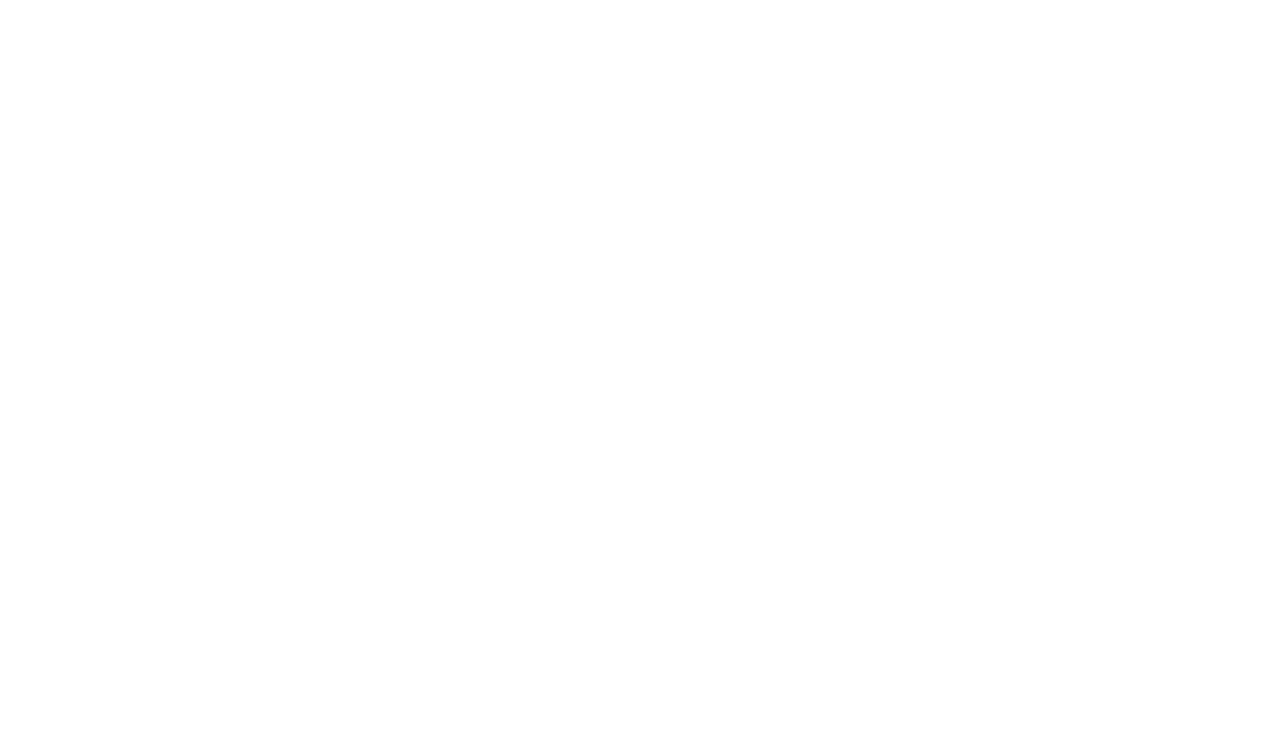
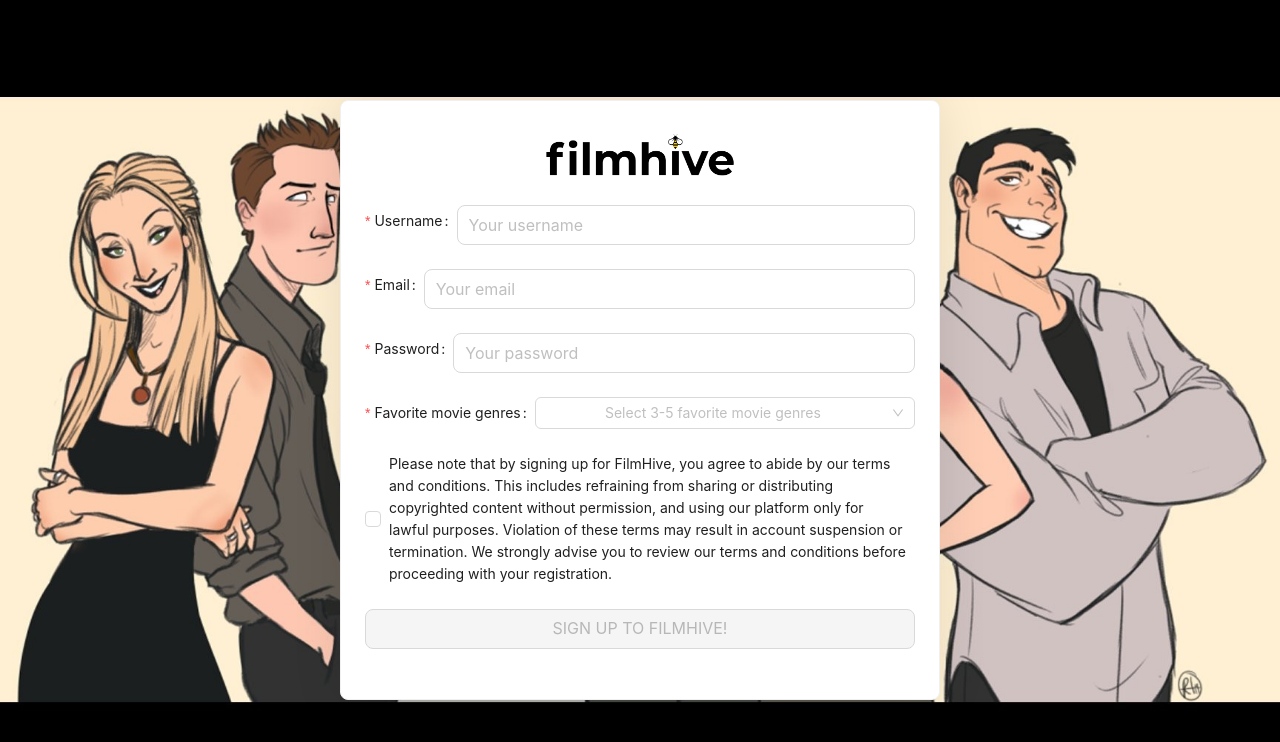
Before and after one commit to yinuotxie/FilmHive, a React (Create React App) app in the folder client/: page /register in a window 1280 px wide. Before the commit this address had no page. Shown: the top 742 px of the page. Built offline with nearby package versions, Linux system fonts and the light colour scheme.

Commit message:
register

```diff
--- a/client/src/App.js
+++ b/client/src/App.js
@@ -2,6 +2,7 @@
 import { BrowserRouter, Routes, Route } from 'react-router-dom'
 import Layout from '@/pages/Layout'
 import Login from '@/pages/Login'
+import Register from '@/pages/Register'
 import 'antd/dist/reset.css'
 import Home from './pages/Home'
 import Movie from './pages/Movie'
@@ -20,6 +21,7 @@
             <Route path="/crew" element={<Crew />}></Route>
           </Route>
           <Route path="/login" element={<Login />}></Route>
+          <Route path="/register" element={<Register />}></Route>
         </Routes>
       </div>
     </BrowserRouter>
--- a/client/src/pages/Login/index.js
+++ b/client/src/pages/Login/index.js
@@ -1,13 +1,18 @@
 import { Card, Form, Input, Checkbox, Button, message } from "antd"
+import { useStore } from "@/store"
+import { useNavigate } from "react-router-dom"
+import { useState } from "react"
 import logo from "@/assets/filmhive.png"
 import "./index.scss"
-import { useStore } from "@/store"
-import { useNavigate } from "react-router-dom"
 
 function Login () {
 
   const { loginStore } = useStore()
   const navigate = useNavigate()
+
+  const [emailValue, setEmailValue] = useState('')
+  const [pwdValue, setPwdValue] = useState('')
+  const [agreementChecked, setAgreementChecked] = useState(false)
 
   function onFinish (values) {
     // console.log(values)
@@ -19,13 +24,17 @@
     message.success('Login success')
   }
 
+  const handleRegister = () => {
+    window.location.href = '/register'
+  }
+
   // function onFinishFailed (errorInfo) {
   //   console.log(errorInfo)
   // }
 
   return (
     <div className="login">
-      <Card className="login-container">
+      <Card className="login-container" style={{ height: "430px" }}>
         <img className="login-logo" src={logo} alt="" />
         <Form
           validateTrigger={['onBlur', 'onChange']}
@@ -43,14 +52,13 @@
             rules={[
               {
                 type: "email",
-                // pattern: /^([a-zA-Z0-9._%-]+@[a-zA-Z0-9.-]+\.[a-zA-Z]{2,63})$/,
                 message: 'Wrong email format',
                 validateTrigger: 'onBlur'
               },
               { required: true, message: 'Please input your email' }
             ]}
           >
-            <Input size="large" placeholder="Your email" />
+            <Input size="large" placeholder="Your email" onChange={(e) => setEmailValue(e.target.value)} />
           </Form.Item>
           <Form.Item
             name="password"
@@ -59,21 +67,24 @@
               { required: true, message: 'Please input your password' }
             ]}
           >
-            <Input size="large" placeholder="Your password" />
+            <Input size="large" placeholder="Your password" onChange={(e) => setPwdValue(e.target.value)} />
           </Form.Item>
           <Form.Item>
-            <Checkbox className="login-checkbox-label">
+            <Checkbox className="login-checkbox-label" onChange={(e) => setAgreementChecked(e.target.checked)}>
               I have read and agree to the User Agreement and Privacy Terms.
             </Checkbox>
           </Form.Item>
           <Form.Item>
-            <Button type="primary" htmlType="submit" size="large" block>
+            <Button type="primary" htmlType="submit" size="large" block disabled={!agreementChecked || !emailValue || !pwdValue}>
               LOGIN
             </Button>
           </Form.Item>
         </Form>
+        <Button type="primary" htmlType="submit" size="large" block onClick={handleRegister}>
+          SIGN UP
+        </Button>
       </Card>
-    </div>
+    </div >
   )
 }
 
--- /dev/null
+++ b/client/src/pages/Register/index.js
@@ -0,0 +1,127 @@
+import { Card, Form, Input, Checkbox, Button, message, Select } from "antd"
+import { useNavigate } from "react-router-dom"
+import { useState } from "react"
+import logo from "@/assets/filmhive.png"
+import "./index.scss"
+
+function Register () {
+
+  const { Option } = Select
+  const navigate = useNavigate()
+
+  const [nameValue, setNameValue] = useState('')
+  const [emailValue, setEmailValue] = useState('')
+  const [pwdValue, setPwdValue] = useState('')
+  const [favoriteGenresValue, setFavoriteGenresValue] = useState([])
+  const [agreementChecked, setAgreementChecked] = useState(false)
+
+  function onFinish (values) {
+    // console.log(values)
+    const userInfo = {
+      username: values.username,
+      email: values.email,
+      password: values.password,
+      favoriteGenres: values.favoriteGenres
+    }
+
+    // todo: send the user's info to the server to create an account
+    console.log(userInfo)
+
+    navigate('/login', { replace: true })
+    message.success('Sign up success')
+  }
+
+  return (
+    <div className="signup">
+      <Card className="signup-container" style={{ width: "600px", height: "600px" }}>
+        <img className="signup-logo" src={logo} alt="" />
+        <div className="form-container">
+          <Form
+            validateTrigger={['onBlur', 'onChange']}
+            onFinish={onFinish}
+          >
+            <Form.Item
+              className="form-item-container"
+              name="username"
+              label="Username"
+              rules={[
+                { required: true, message: 'Please input your username' }
+              ]}
+            >
+              <Input size="large" placeholder="Your username" onChange={(e) => setNameValue(e.target.value)} />
+            </Form.Item>
+            <Form.Item
+              className="form-item-container"
+              name="email"
+              label="Email"
+              rules={[
+                {
+                  type: "email",
+                  message: 'Wrong email format',
+                  validateTrigger: 'onBlur'
+                },
+                { required: true, message: 'Please input your email' }
+              ]}
+            >
+              <Input size="large" placeholder="Your email" onChange={(e) => setEmailValue(e.target.value)} />
+            </Form.Item>
+            <Form.Item
+              className="form-item-container"
+              name="password"
+              label="Password"
+              rules={[
+                { required: true, message: 'Please input your password' }
+              ]}
+            >
+              <Input size="large" placeholder="Your password" onChange={(e) => setPwdValue(e.target.value)} />
+            </Form.Item>
+            <Form.Item
+              className="form-item-container"
+              name="favoriteGenres"
+              label="Favorite movie genres"
+              rules={[
+                { required: true, type: 'array', min: 3, max: 5, message: 'Please select 3-5 favorite movie genres' }
+              ]}
+            >
+              <Select
+                mode="multiple"
+                allowClear
+                style={{ width: '100%' }}
+                placeholder="Select 3-5 favorite movie genres"
+                onChange={(value) => setFavoriteGenresValue(value)}
+              >
+                <Option value="action">Action</Option>
+                <Option value="adventure">Adventure</Option>
+                <Option value="animation">Animation</Option>
+                <Option value="comedy">Comedy</Option>
+                <Option value="crime">Crime</Option>
+                <Option value="documentary">Documentary</Option>
+                <Option value="drama">Drama</Option>
+                <Option value="family">Family</Option>
+                <Option value="fantasy">Fantasy</Option>
+                <Option value="history">History</Option>
+                <Option value="horror">Horror</Option>
+                <Option value="music">Music</Option>
+                <Option value="mystery">Mystery</Option>
+                <Option value="romance">Romance</Option>
+                <Option value="science fiction">Sci-Fi</Option>
+              </Select>
+            </Form.Item>
+            <Form.Item>
+              <Checkbox className="signup-checkbox-label" checked={agreementChecked} onChange={(e) => setAgreementChecked(e.target.checked)}>
+                Please note that by signing up for FilmHive, you agree to abide by our terms and conditions. This includes refraining from sharing or distributing copyrighted content without permission, and using our platform only for lawful purposes. Violation of these terms may result in account suspension or termination. We strongly advise you to review our terms and conditions before proceeding with your registration.
+              </Checkbox>
+            </Form.Item>
+            <Form.Item>
+              <Button type="primary" htmlType="submit" size="large" block disabled={!nameValue || !emailValue || !pwdValue || !favoriteGenresValue || favoriteGenresValue.length < 3 || favoriteGenresValue.length > 5 || !agreementChecked}>
+                SIGN UP TO FILMHIVE!
+              </Button>
+            </Form.Item>
+          </Form>
+        </div>
+      </Card>
+    </div>
+  )
+}
+
+export default Register
--- /dev/null
+++ b/client/src/pages/Register/index.scss
@@ -0,0 +1,29 @@
+.signup {
+  width: 100%;
+  height: 100%;
+  position: absolute;
+  left: 0;
+  top: 0;
+  background: center/cover url('~@/assets/friends.jpg');
+
+  .signup-logo {
+    width: 200px;
+    height: 60px;
+    display: block;
+    margin: 0 auto 20px;
+  }
+
+  .signup-container {
+    width: 440px;
+    height: 360px;
+    position: absolute;
+    left: 50%;
+    top: 50%;
+    transform: translate(-50%, -50%);
+    box-shadow: 0 0 50px rgb(0 0 0 / 10%);
+  }
+
+  .signup-checkbox-label {
+    text-align: left;
+  }
+}
```
Also changed, not shown: 2 other files (tests, documents, lock files or other folders).
